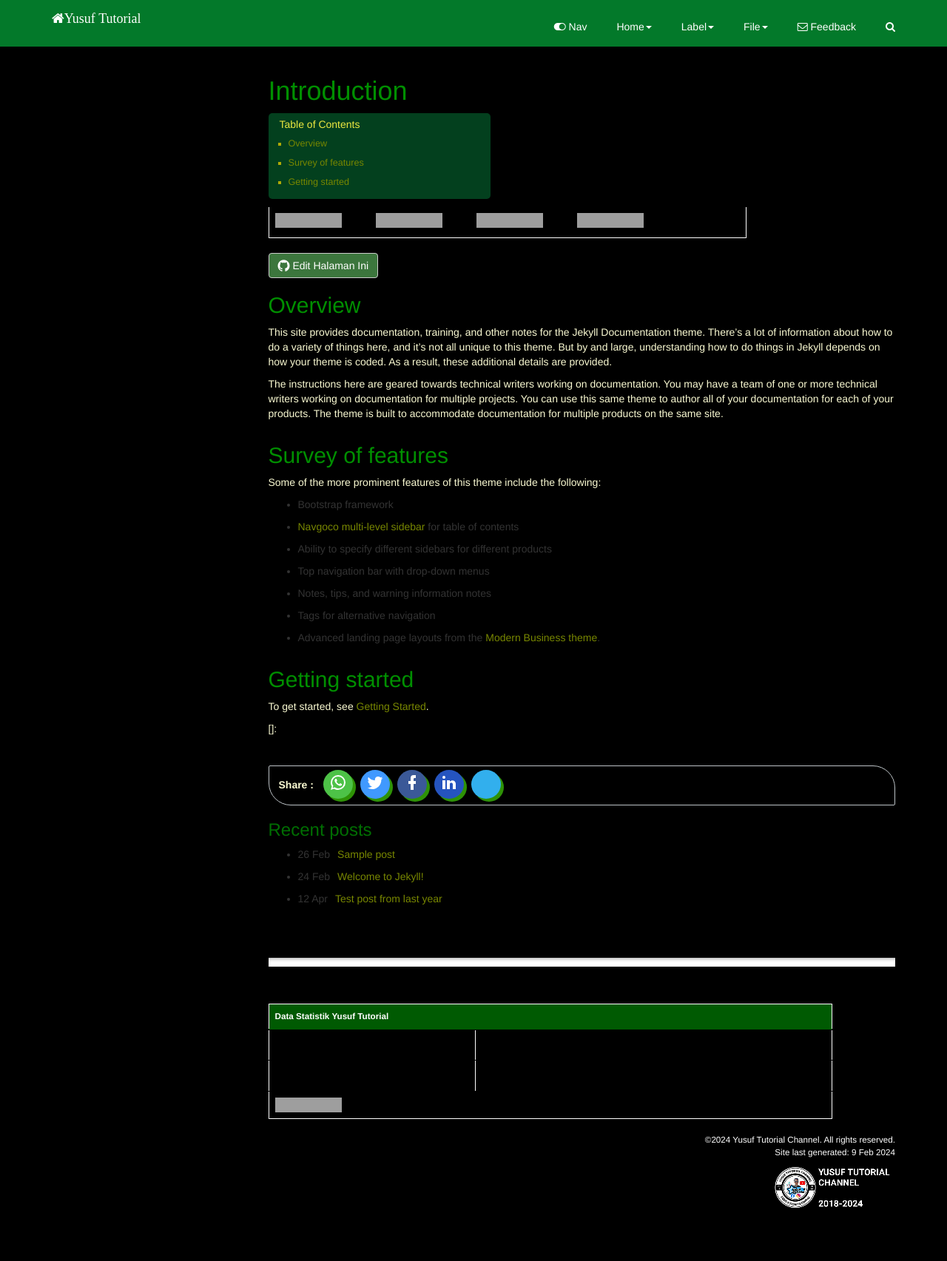
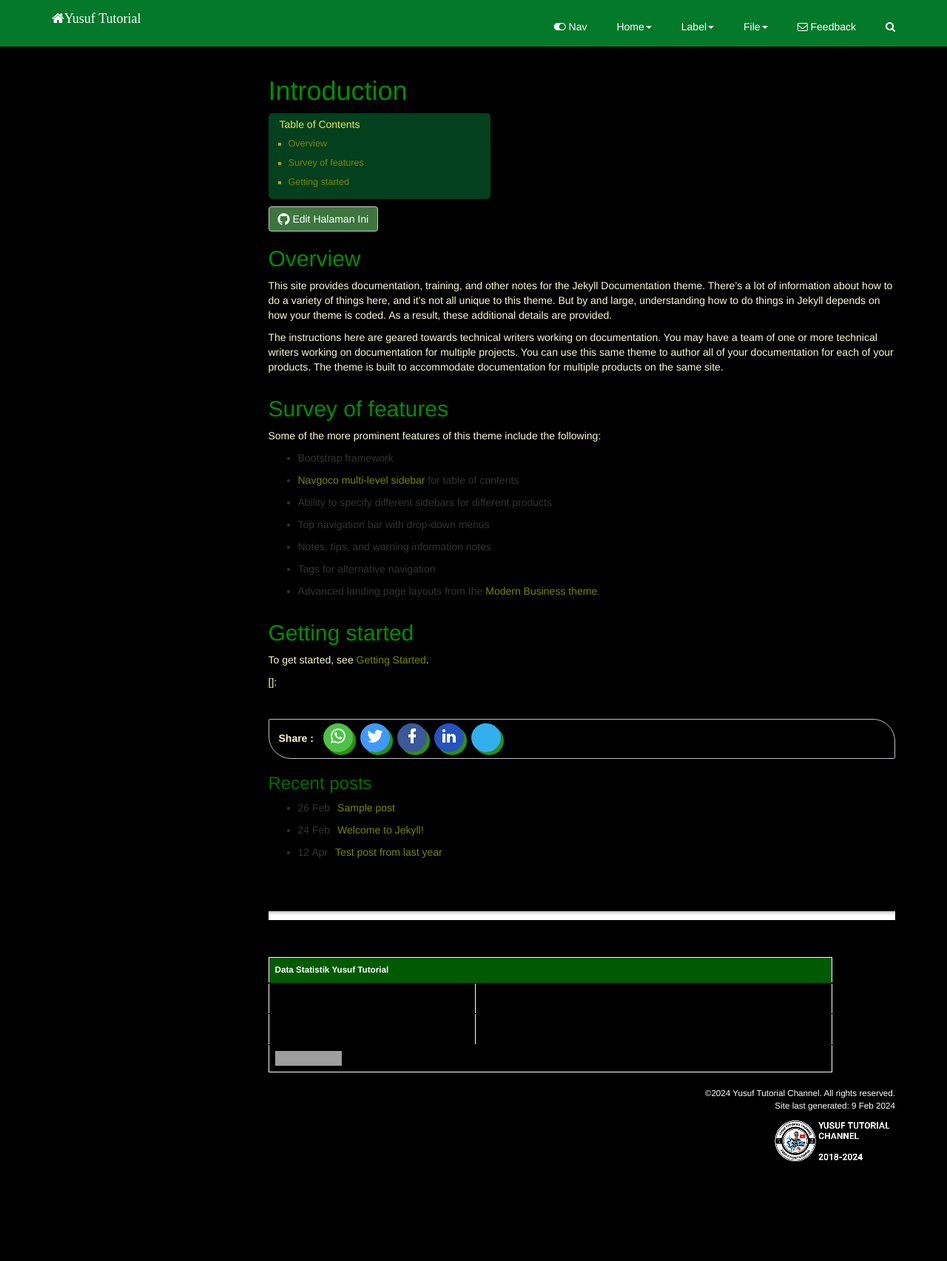
Before and after one commit to yusuftutorial/home, a Jekyll site: the page built from pages/mydoc/mydoc_introduction.md, in a window 1280 px wide. Shown: the whole page at 74% size. Built offline with Jekyll 4.4.1, drawn with Linux system fonts in a browser that asks for light colours; nearby versions of some CDN libraries; comment, search, counter and statistics services are not loaded; after the commit the page ends 1642 px from its top, so only the background shows below that; grey boxes are pictures that could not be loaded.

Commit message:
Update page.html

```diff
--- a/_layouts/page.html
+++ b/_layouts/page.html
@@ -37,15 +37,6 @@ layout: default
     {% unless page.toc == false %}
     {% include toc.html %}
     {% endunless %}
-
-<table>
-<tr>
-<td><iframe src="https://ghbtns.com/github-btn.html?user=yusuftutorial&repo=home&type=star&count=true" frameborder="0" scrolling="0" width="120" height="20"></iframe></td>
-<td><iframe src="https://ghbtns.com/github-btn.html?user=yusuftutorial&repo=home&type=watch&count=true&v=2" frameborder="0" scrolling="0" width="120" height="20"></iframe></td>
-<td><iframe src="https://ghbtns.com/github-btn.html?user=yusuftutorial&repo=home&type=fork&count=true" frameborder="0" scrolling="0" width="120px" height="20px"></iframe></td>
-<td><iframe src="https://ghbtns.com/github-btn.html?user=yusuftutorial&type=follow&count=true" frameborder="0" scrolling="0" width="220px" height="20px"></iframe></td>
-</tr>
-</table>
 
     {% if site.github_editme_path %}
 
```
